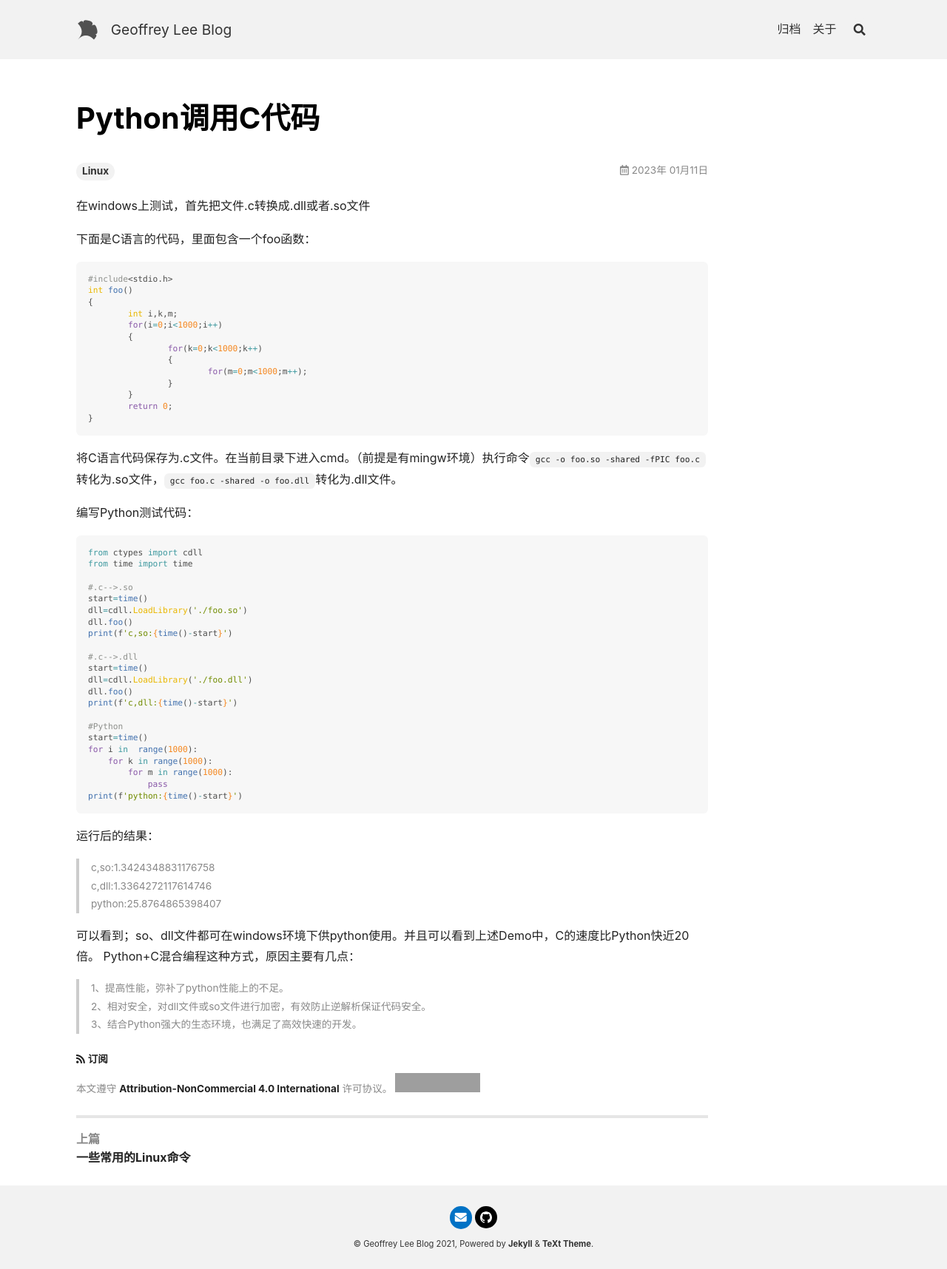
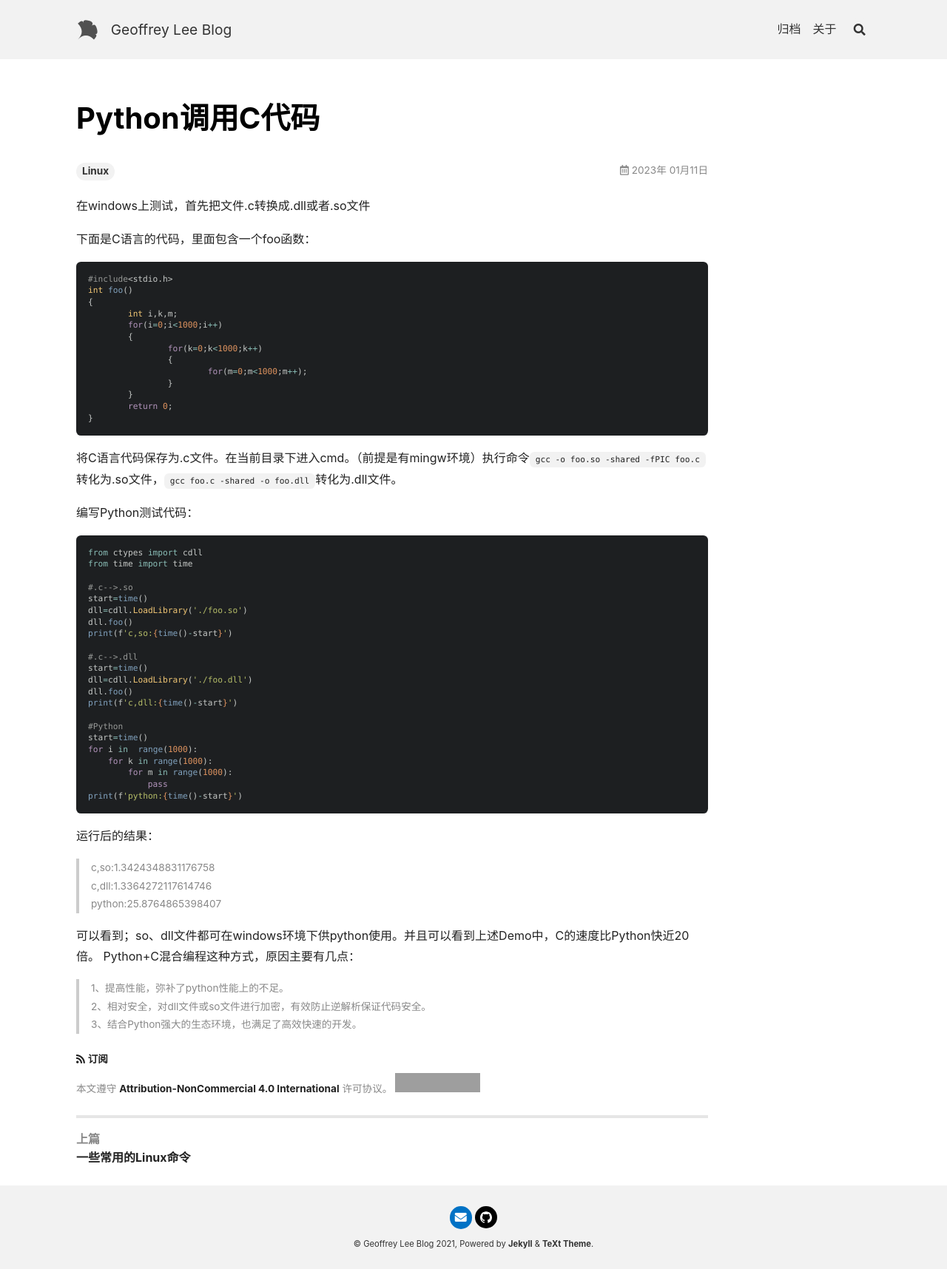
Before and after one commit to sertreet/sertreet.github.io, a Jekyll site: the page built from _posts/2023-01-11-CandPython.md, in a window 1280 px wide. Shown: the whole page at 74% size. Built offline with Jekyll 4.4.1, drawn with Linux system fonts in a browser that asks for light colours; nearby versions of some CDN libraries; grey boxes are pictures that could not be loaded.

Commit message:
Update _config.yml

```diff
--- a/_config.yml
+++ b/_config.yml
@@ -16,8 +16,8 @@
 
 ## => Site Settings
 ##############################
-text_skin: # "default" (default), "dark", "forest", "ocean", "chocolate", "orange"
-highlight_theme: # "default" (default), "tomorrow", "tomorrow-night", "tomorrow-night-eighties", "tomorrow-night-blue", "tomorrow-night-bright"
+text_skin: default # "default" (default), "dark", "forest", "ocean", "chocolate", "orange"
+highlight_theme: tomorrow-night # "default" (default), "tomorrow", "tomorrow-night", "tomorrow-night-eighties", "tomorrow-night-blue", "tomorrow-night-bright"
 url     : blog.081700.xyz # the base hostname & protocol for your site e.g. https://www.someone.com
 baseurl : # does not include hostname
 title   : Geoffrey Lee Blog
```
